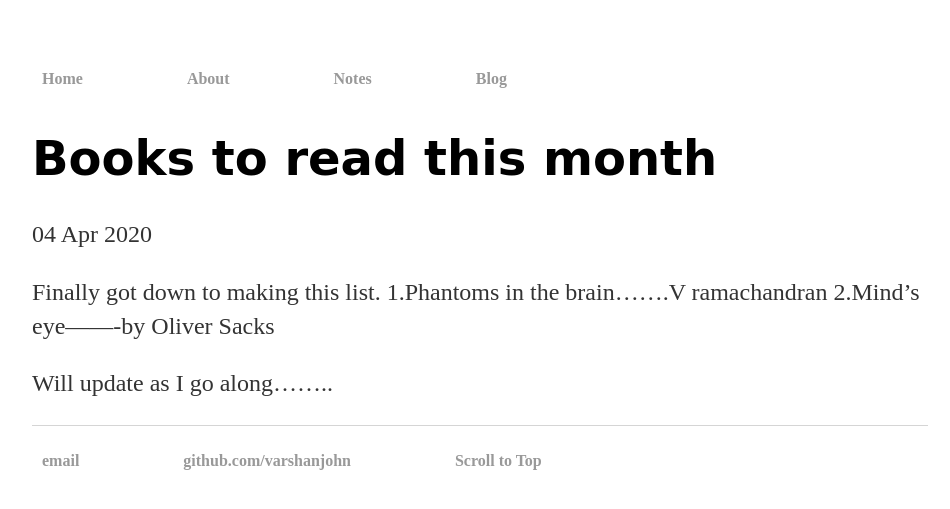
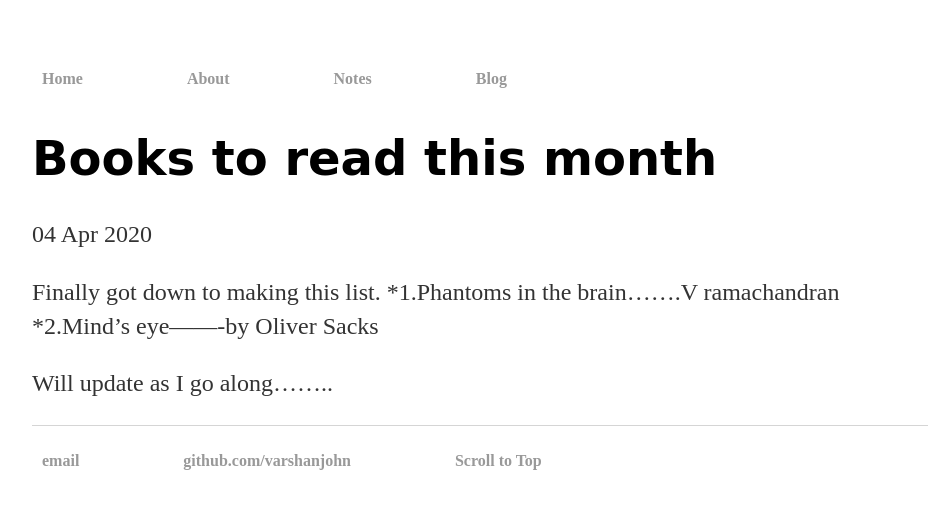
Before and after one commit to varshanjohn/varshanjohn.github.io, a Jekyll site: the page built from _posts/2020-04-04-Books-to-read-this-month.md, in a window 1280 px wide. Shown: the top 509 px of the page, without its empty margins (160-1110 px from the left). Built offline with Jekyll 4.4.1, drawn with Linux system fonts in a browser that asks for light colours.

```diff
--- a/_posts/2020-04-04-Books-to-read-this-month.md
+++ b/_posts/2020-04-04-Books-to-read-this-month.md
@@ -5,7 +5,7 @@ date: 2020-04-04
 ---
 
 Finally got down to making this list.
-1.Phantoms in the brain.......V ramachandran
-2.Mind's eye-------by Oliver Sacks
+*1.Phantoms in the brain.......V ramachandran
+*2.Mind's eye-------by Oliver Sacks
 
 Will update as I go along........
```
